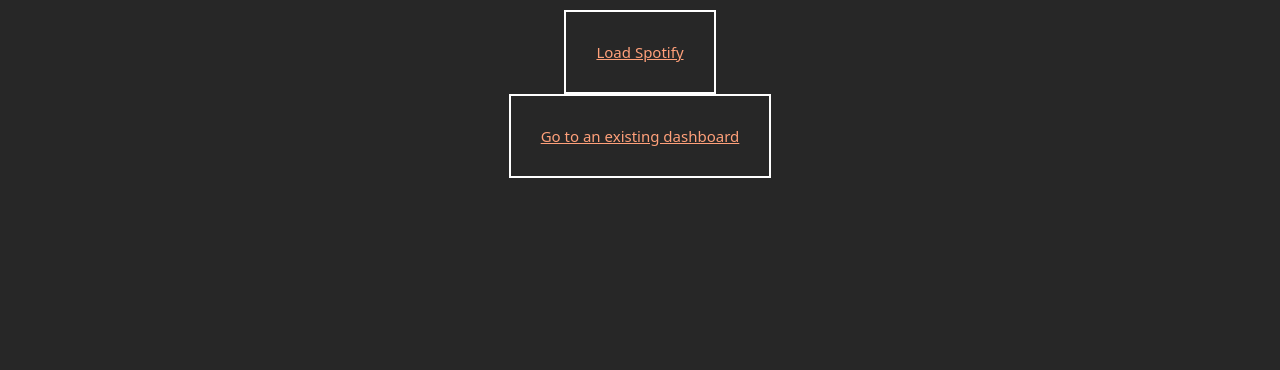
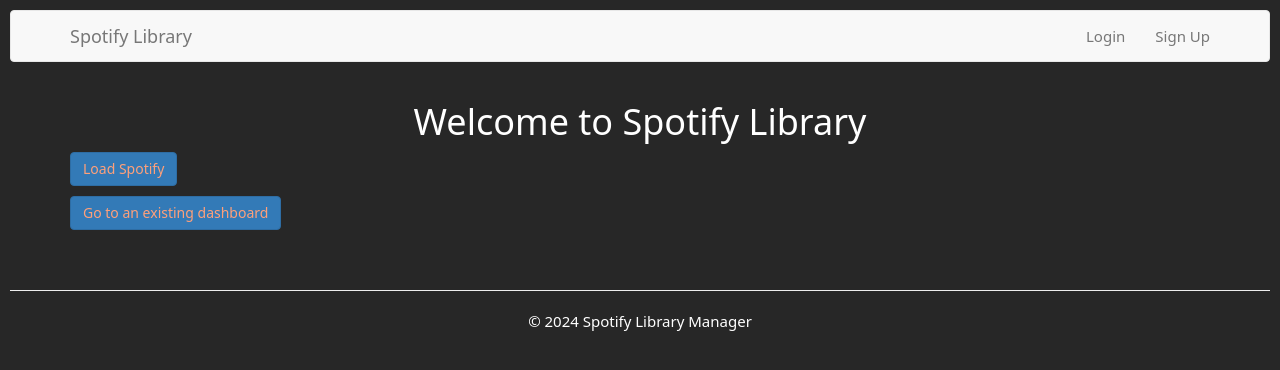
Before and after one commit to AlenkaJ/SpotifyDjangoApp, a Django app: page /spotify_filter/ in a window 1280 px wide. Shown: the top 370 px of the page. Run offline with Django 5.2, Linux system fonts and the light colour scheme; parts of the project's set-up code (start-up, migrations or seed data) failed here and were passed over; some libraries are stand-ins or nearby versions.

Commit message:
add base html and update the rest

```diff
--- a/spotify_filter/static/spotify_filter/detail_styles.css
+++ b/spotify_filter/static/spotify_filter/detail_styles.css
@@ -1,4 +1,4 @@
-div {
+#frame {
   margin: auto;
   width:fit-content;
   border: 2px solid white;
--- /dev/null
+++ b/spotify_filter/templates/spotify_filter/base.html
@@ -0,0 +1,64 @@
+<!-- templates/spotify_filter/base.html -->
+<!DOCTYPE html>
+<html lang="en">
+<head>
+    <meta charset="UTF-8">
+    <meta name="viewport" content="width=device-width, initial-scale=1.0">
+    <title>{% block title %}Spotify Library{% endblock %}</title>
+
+    {% load static %}
+    <link rel="stylesheet" href="https://maxcdn.bootstrapcdn.com/bootstrap/3.3.7/css/bootstrap.min.css">
+    <link rel="stylesheet" href="{% static 'spotify_filter/styles.css' %}">
+
+    {% block extra_css %}{% endblock %}
+</head>
+<body>
+    <!-- Navigation bar -->
+    <nav class="navbar navbar-default">
+        <div class="container">
+            <div class="navbar-header">
+                <a class="navbar-brand" href="{% url 'spotify_filter:index' %}">Spotify Library</a>
+            </div>
+            <ul class="nav navbar-nav navbar-right">
+                {% if user.is_authenticated %}
+                    <li><a href="{% url 'spotify_filter:dashboard' %}">Dashboard</a></li>
+                    <li><a href="{% url 'spotify_filter:importing' %}">Import Data</a></li>
+                    <li><a>Hello, {{ user.username }}</a></li>
+                    <li><a href="{% url 'spotify_filter:logout' %}">Logout</a></li>
+                {% else %}
+                    <li><a href="{% url 'spotify_filter:login' %}">Login</a></li>
+                    <li><a href="{% url 'spotify_filter:signup' %}">Sign Up</a></li>
+                {% endif %}
+            </ul>
+        </div>
+    </nav>
+
+    <!-- Messages -->
+    <div class="container">
+        {% if messages %}
+            {% for message in messages %}
+                <div class="alert alert-{{ message.tags }}">
+                    {{ message }}
+                </div>
+            {% endfor %}
+        {% endif %}
+    </div>
+
+    <!-- Main content -->
+    <div class="container">
+        {% block content %}
+        {% endblock %}
+    </div>
+
+    <!-- Footer -->
+    <footer style="margin-top: 50px; padding: 20px 0; text-align: center; border-top: 1px solid #eee;">
+        <div class="container">
+            <p>&copy; 2024 Spotify Library Manager</p>
+        </div>
+    </footer>
+
+    <script src="https://code.jquery.com/jquery-3.6.0.min.js"></script>
+    <script src="https://maxcdn.bootstrapcdn.com/bootstrap/3.3.7/js/bootstrap.min.js"></script>
+    {% block extra_js %}{% endblock %}
+</body>
+</html>
--- a/spotify_filter/templates/spotify_filter/index.html
+++ b/spotify_filter/templates/spotify_filter/index.html
@@ -1,13 +1,10 @@
-<!DOCTYPE html>
-<html lang="en">
-  <head>
-    <title>Spotify Filter</title>
-    <meta charset="UTF-8" />
-    {% load static %}
-    <link rel="stylesheet" href="{% static 'spotify_filter/detail_styles.css' %}">
-    <link rel="stylesheet" href="{% static 'spotify_filter/styles.css' %}">
-  </head>
-<body>
-<div><a href="{% url 'spotify_filter:importing' %}">Load Spotify</a></div>
-<div><a href="{% url 'spotify_filter:dashboard' %}">Go to an existing dashboard</a></div>
-</body>
+{% extends "spotify_filter/base.html" %}
+{% load static %}
+
+{% block title %}Home{% endblock %}
+
+{% block content %}
+<h1>Welcome to Spotify Library</h1>
+<p><a href="{% url 'spotify_filter:importing' %}" class="btn btn-primary">Load Spotify</a></p>
+<p><a href="{% url 'spotify_filter:dashboard' %}" class="btn btn-primary">Go to an existing dashboard</a></p>
+{% endblock %}
```
Also changed, not shown: spotify_filter/templates/spotify_filter/album_detail.html (+10 -13 lines), spotify_filter/templates/spotify_filter/artist_detail.html (+11 -13 lines), spotify_filter/templates/spotify_filter/dashboard.html (+7 -13 lines).
